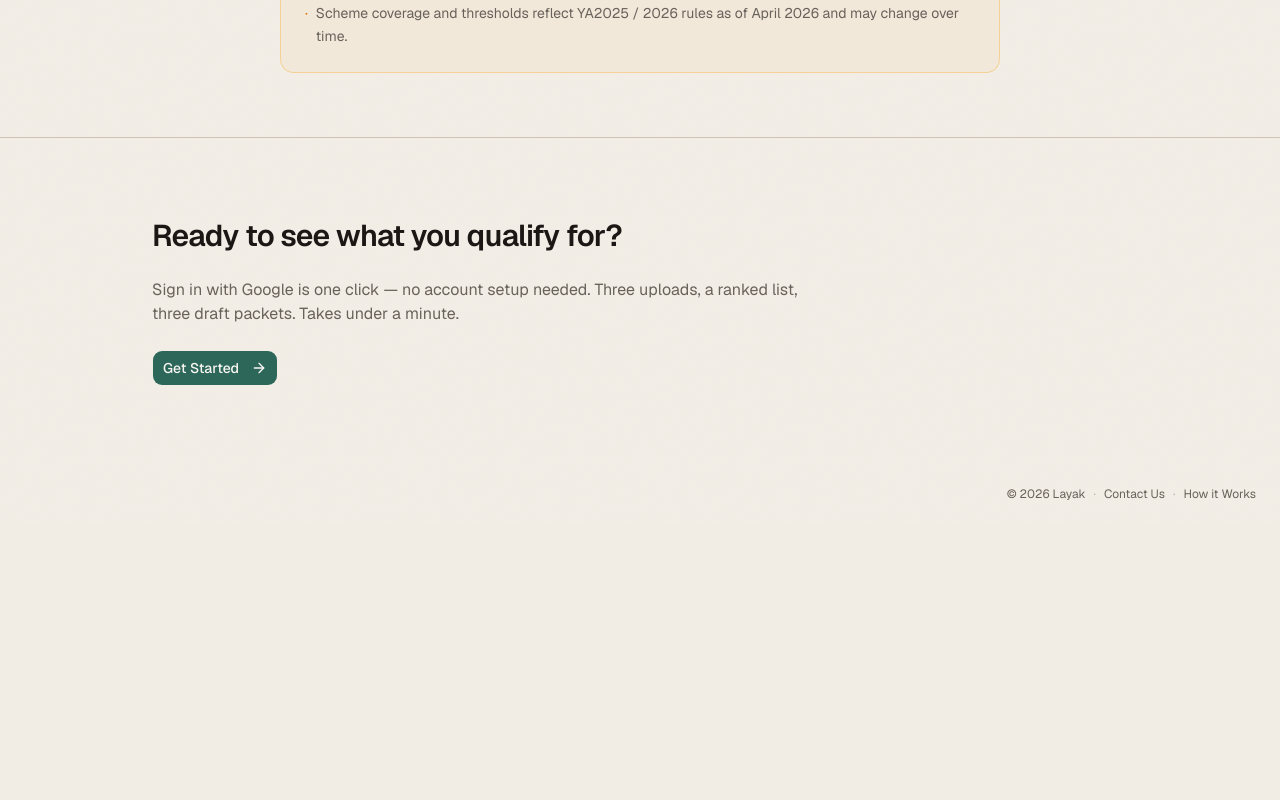
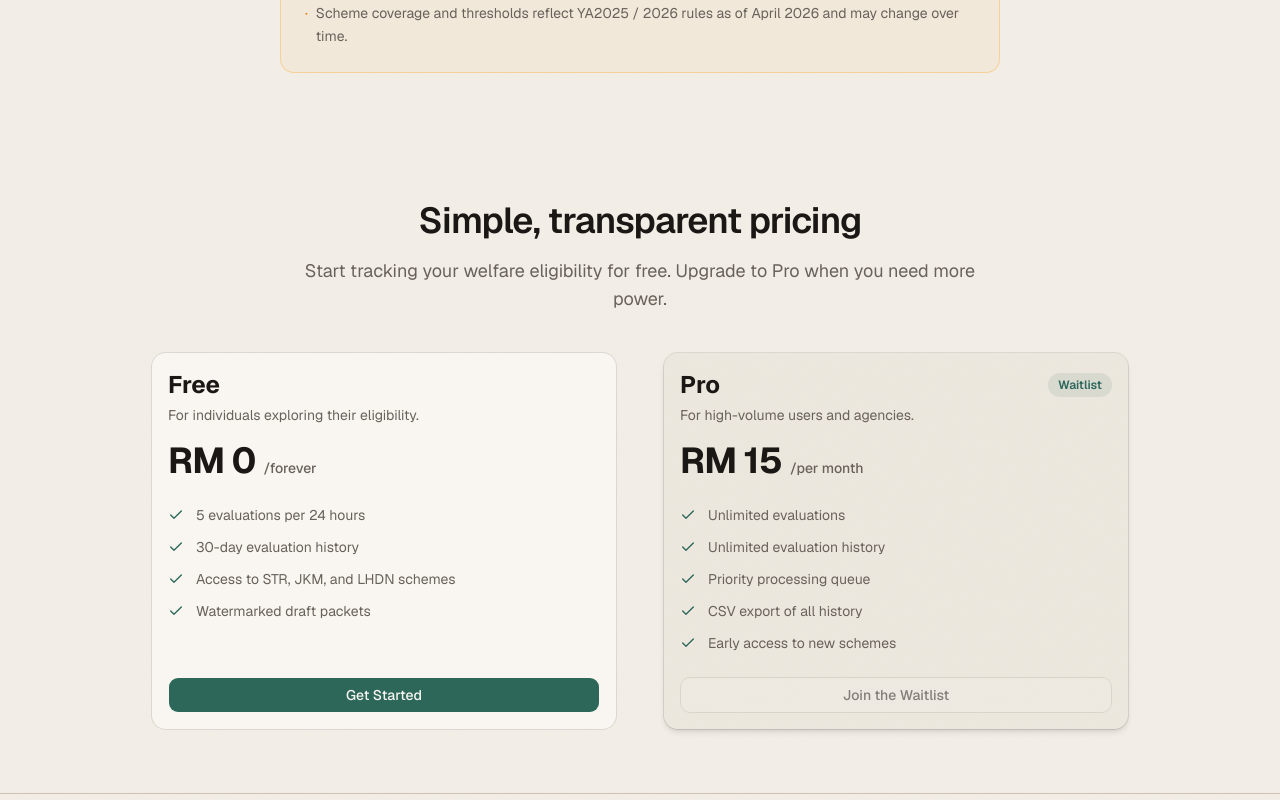
Before and after one commit to AlaskanTuna/Layak, a Next.js app in the folder frontend/: page / in a window 1280 px wide. Shown: the part 2660-3460 px from the top of the page. Before the commit the page ends 3182 px from the top, so only its background shows below. Built offline with nearby package versions, Linux system fonts and the light colour scheme; no server answers.

Commit message:
feat(marketing): implement P5T1 landing page rewrite and pricing

```diff
--- a/frontend/src/app/pages/marketing/landing-page.tsx
+++ b/frontend/src/app/pages/marketing/landing-page.tsx
@@ -5,6 +5,7 @@ import { useTranslation } from 'react-i18next'
 import { LandingCta } from '@/components/landing/landing-cta'
 import { LandingFeatures } from '@/components/landing/landing-features'
 import { LandingHero } from '@/components/landing/landing-hero'
+import { LandingPricing } from '@/components/landing/landing-pricing'
 import { HowItWorksContent } from '@/components/how-it-works/how-it-works-content'
 
 export function MarketingLandingPage() {
@@ -14,11 +15,12 @@ export function MarketingLandingPage() {
       <LandingHero />
       <LandingFeatures />
       <section id="how-it-works" className="mx-auto w-full max-w-3xl px-4 py-16 md:px-6">
-        <h2 className="font-heading mb-8 text-2xl font-semibold tracking-tight">
+        <h2 className="font-heading mb-8 text-2xl font-semibold tracking-tight text-center">
           {t('common.button.howItWorks')}
         </h2>
         <HowItWorksContent />
       </section>
+      <LandingPricing />
       <LandingCta />
     </>
   )
--- /dev/null
+++ b/frontend/src/components/landing/landing-pricing.tsx
@@ -0,0 +1,91 @@
+'use client'
+
+import { Check } from 'lucide-react'
+import { useTranslation } from 'react-i18next'
+import Link from 'next/link'
+
+import { Button } from '@/components/ui/button'
+import { Card, CardContent, CardDescription, CardFooter, CardHeader, CardTitle } from '@/components/ui/card'
+
+export function LandingPricing() {
+  const { t } = useTranslation()
+
+  return (
+    <section id="pricing" className="mx-auto w-full max-w-5xl px-4 py-16 md:px-6">
+      <div className="mb-10 flex flex-col items-center text-center">
+        <h2 className="font-heading mb-4 text-3xl font-semibold tracking-tight sm:text-4xl">
+          {t('marketing.pricing.title', 'Simple, transparent pricing')}
+        </h2>
+        <p className="max-w-2xl text-muted-foreground sm:text-lg">
+          {t('marketing.pricing.description', 'Start tracking your welfare eligibility for free. Upgrade to Pro when you need more power.')}
+        </p>
+      </div>
+
+      <div className="grid gap-8 md:grid-cols-2 md:gap-12">
+        {/* Free Tier */}
+        <Card className="flex flex-col">
+          <CardHeader>
+            <CardTitle className="text-2xl font-bold">{t('marketing.pricing.freeTier.name', 'Free')}</CardTitle>
+            <CardDescription>{t('marketing.pricing.freeTier.description', 'For individuals exploring their eligibility.')}</CardDescription>
+          </CardHeader>
+          <CardContent className="flex flex-1 flex-col justify-between">
+            <div className="mb-6 flex items-baseline gap-2">
+              <span className="text-4xl font-bold tracking-tight">{t('marketing.pricing.freeTier.price', 'RM 0')}</span>
+              <span className="text-sm font-medium text-muted-foreground">/{t('marketing.pricing.freeTier.period', 'forever')}</span>
+            </div>
+            <ul className="mb-6 space-y-3 flex-1 text-sm text-muted-foreground">
+              {[
+                '5 evaluations per 24 hours',
+                '30-day evaluation history',
+                'Access to STR, JKM, and LHDN schemes',
+                'Watermarked draft packets'
+              ].map((feature, idx) => (
+                <li key={idx} className="flex items-center gap-3">
+                  <Check className="size-4 text-primary" />
+                  <span>{feature}</span>
+                </li>
+              ))}
+            </ul>
+            <Button render={<Link href="/sign-up" />} className="w-full" size="lg">
+              {t('marketing.pricing.freeTier.cta', 'Get Started')}
+            </Button>
+          </CardContent>
+        </Card>
+
+        {/* Pro Tier (Waitlist) */}
+        <Card className="flex flex-col border-primary/20 bg-muted/30 shadow-md">
+          <CardHeader>
+            <div className="flex items-center justify-between">
+              <CardTitle className="text-2xl font-bold">{t('marketing.pricing.proTier.name', 'Pro')}</CardTitle>
+              <span className="rounded-full bg-primary/10 px-2.5 py-1 font-heading text-xs font-semibold text-primary">Waitlist</span>
+            </div>
+            <CardDescription>{t('marketing.pricing.proTier.description', 'For high-volume users and agencies.')}</CardDescription>
+          </CardHeader>
+          <CardContent className="flex flex-1 flex-col justify-between">
+            <div className="mb-6 flex items-baseline gap-2">
+              <span className="text-4xl font-bold tracking-tight">{t('marketing.pricing.proTier.price', 'RM 15')}</span>
+              <span className="text-sm font-medium text-muted-foreground">/{t('marketing.pricing.proTier.period', 'month')}</span>
+            </div>
+            <ul className="mb-6 space-y-3 flex-1 text-sm text-muted-foreground">
+              {[
+                'Unlimited evaluations',
+                'Unlimited evaluation history',
+                'Priority processing queue',
+                'CSV export of all history',
+                'Early access to new schemes'
+              ].map((feature, idx) => (
+                <li key={idx} className="flex items-center gap-3">
+                  <Check className="size-4 text-primary" />
+                  <span>{feature}</span>
+                </li>
+              ))}
+            </ul>
+            <Button variant="outline" className="w-full" size="lg" disabled>
+              {t('marketing.pricing.proTier.cta', 'Join the Waitlist')}
+            </Button>
+          </CardContent>
+        </Card>
+      </div>
+    </section>
+  )
+}
--- a/frontend/src/lib/i18n/locales/en.json
+++ b/frontend/src/lib/i18n/locales/en.json
@@ -56,6 +56,37 @@
     }
   },
   "marketing": {
+    "pricing": {
+      "title": "Simple, transparent pricing",
+      "description": "Start tracking your welfare eligibility for free. Upgrade to Pro when you need more power.",
+      "freeTier": {
+        "name": "Free",
+        "description": "For individuals exploring their eligibility.",
+        "price": "RM 0",
+        "period": "forever",
+        "cta": "Get Started",
+        "features": [
+          "5 evaluations per 24 hours",
+          "30-day evaluation history",
+          "Access to STR, JKM, and LHDN schemes",
+          "Watermarked draft packets"
+        ]
+      },
+      "proTier": {
+        "name": "Pro",
+        "description": "For high-volume users and agencies.",
+        "price": "RM 15",
+        "period": "per month",
+        "cta": "Join the Waitlist",
+        "features": [
+          "Unlimited evaluations",
+          "Unlimited evaluation history",
+          "Priority processing queue",
+          "CSV export of all history",
+          "Early access to new schemes"
+        ]
+      }
+    },
     "hero": {
       "headlinePart1": "Know every Malaysian scheme",
       "headlinePart2": "you qualify for — in one upload.",
```
Also changed, not shown: 2 other files (tests, documents, lock files or other folders).
